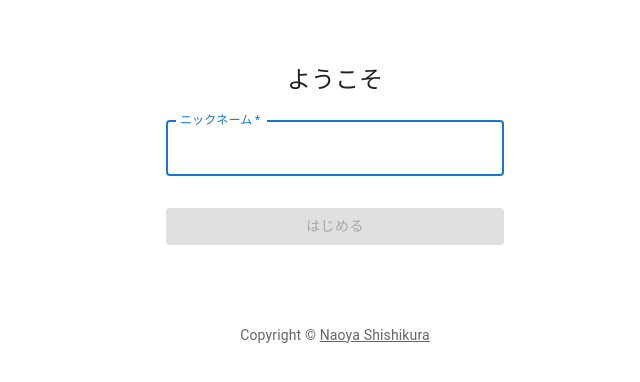
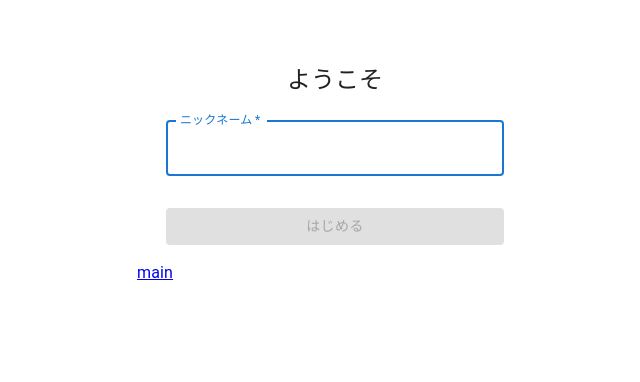
Before and after one commit to peppino708/chat_app, a React (Create React App) app: page / in a window 1280 px wide. Shown: the top 382 px of the page, without its empty margins (305-945 px from the left). Built offline with nearby package versions, Linux system fonts and the light colour scheme.

Commit message:
create Link and delete Copyright

```diff
--- a/src/pages/SignIn.tsx
+++ b/src/pages/SignIn.tsx
@@ -2,33 +2,11 @@
 import Button from "@mui/material/Button";
 import CssBaseline from "@mui/material/CssBaseline";
 import TextField from "@mui/material/TextField";
-import Link from "@mui/material/Link";
 import Box from "@mui/material/Box";
 import Typography from "@mui/material/Typography";
 import Container from "@mui/material/Container";
 import { createTheme, ThemeProvider } from "@mui/material/styles";
-import { useNavigate } from "react-router-dom";
-
-function Copyright(props: any) {
-  return (
-    <Typography
-      variant="body2"
-      color="text.secondary"
-      align="center"
-      {...props}
-    >
-      {"Copyright © "}
-      <Link
-        color="inherit"
-        href="https://mui.com/"
-        target="_blank"
-        rel="noopener"
-      >
-        Naoya Shishikura
-      </Link>
-    </Typography>
-  );
-}
+import { useNavigate, Link } from "react-router-dom";
 
 const theme = createTheme();
 
@@ -104,7 +82,7 @@
             </Button>
           </Box>
         </Box>
-        <Copyright sx={{ mt: 8, mb: 4 }} />
+        <Link to="/main">main</Link>
       </Container>
     </ThemeProvider>
   );
```
